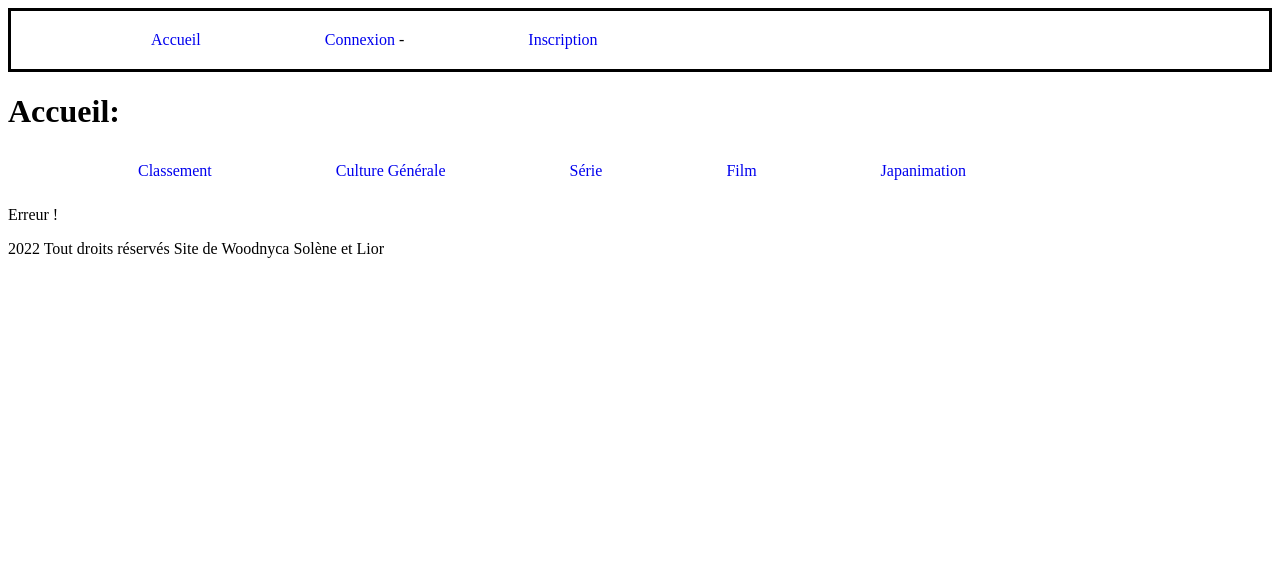
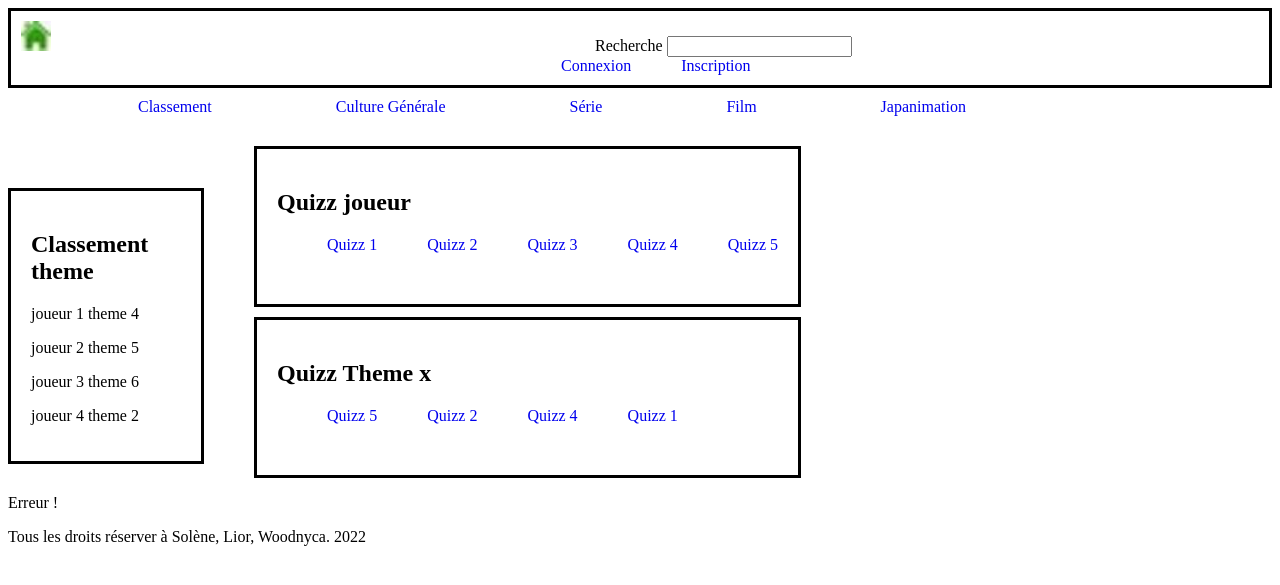
Before and after one commit to DUT-Info-Montreuil/L_univers_du_quizz_Lior_Solene_Woodnyca, a PHP site: page /index.php?module=accueil in a window 1280 px wide. Shown: the top 585 px of the page. Run offline with PHP 8.4, Linux system fonts and the light colour scheme.

Commit message:
modification du index.php, des vues et du html dans les vues

```diff
--- a/composants/vue_menue.php
+++ b/composants/vue_menue.php
@@ -5,13 +5,18 @@
 		public $contenu;
 
 		public function __construct (){
-			$this->contenu = '<nav><a href="index.php?module=accueil">Accueil</a>';
+			$this->contenu = '<a href="index.php?module=accueil" id="lienSite"><img id="img_logoSite" src="img_acc.jpg" alt="Logo Univers de quizz"></a>';
+
+			$this->contenu .=	'<label id="moteurDeRecherche"> Recherche
+									<input name="saisieDeRecherche" >
+								</label>';
+
 				if(!isset($_SESSION['login'])){
 
-					$this->contenu .= " <a href=index.php?module=connexion&action=connexion>Connexion</a> - <a href=index.php?module=connexion&action=inscription>Inscription</a></nav>";
+					$this->contenu .= ' <a class="lienConnexion" href=index.php?module=connexion&action=connexion>Connexion</a><a href=index.php?module=connexion&action=inscription>Inscription</a></nav>';
 
 				} else{
-					$this->contenu .= " <a href=index.php?module=connexion&action=deconnexion>Déconnexion</a></nav>";
+					$this->contenu .= ' <a class="lienConnexion" href=index.php?module=connexion&action=deconnexion>Déconnexion</a>';
 				}
 		}
 
--- a/index.php
+++ b/index.php
@@ -1,15 +1,11 @@
-<!DOCTYPE html>
+<!DOCTYPE HTML>
+<HTML lang="fr">
 
-<html>
-
-    <head>
-        <meta charset="UTF-8"/>
-        <link rel="stylesheet" href="style.css"/>
-        <title>Accueil</title>
-    </head>
-
-
-
+	<head>
+		<meta charset="UTF-8"/>
+		<title>Univers de Quizz</title>
+		<LINK href="style.css" rel="stylesheet" type="text/css">
+ 	</head>
 
 
     <body>
@@ -29,6 +25,9 @@
                     $module = new ModConnexion();
             }
         }
+        else {
+
+        }
 
         require_once "composants/comp_menu.php";
         $menu = new CompMenu();
@@ -36,5 +35,8 @@
         require_once "template.php";
 
         ?>
+
+
+
     </body>
-</html>
+</HTML>
--- a/modules/accueil/controleur_accueil.php
+++ b/modules/accueil/controleur_accueil.php
@@ -28,7 +28,6 @@
         }
 
         public function menu(){
-            $this->vue->afficher_titre();
             $this->vue->afficher_menu();
         }
 
--- a/modules/accueil/vue_accueil.php
+++ b/modules/accueil/vue_accueil.php
@@ -11,7 +11,9 @@
         }
 
         public function afficher_menu(){
-            echo '<nav> <a href="modules/classement/classement.php">Classement</a> <a href="modules/culture_g/culture_g.php">Culture Générale</a> <a href="modules/serie/serie.php">Série</a> <a href="modules/film/film.php">Film</a> <a href="modules/japanimation/japanimation.php">Japanimation</a> </nav>';
+
+            echo '<div id="classement"><h2>Classement theme</h2><p>joueur 1 theme 4</p><p>joueur 2 theme 5</p><p>joueur 3 theme 6</p><p>joueur 4 theme 2</p></div><section id="section_Quizz"><div id="Quizz_joueur" class="quizz"><h2>Quizz joueur</h2><a href="php_QuizzJoueur1">Quizz 1</a><a href="php_QuizzJoueur2">Quizz 2</a><a href="php_QuizzJoueur3">Quizz 3</a><a href="php_QuizzJoueur4">Quizz 4</a><a href="php_QuizzJoueur5">Quizz 5</a></div><div id="Quizz_theme_X" class="quizz"><h2>Quizz Theme x</h2><a href="php_QuizzTheme_x">Quizz 5</a><a href="php_QuizzTheme_x">Quizz 2</a><a href="php_QuizzTheme_x">Quizz 4</a><a href="php_QuizzTheme_x">Quizz 1</a></div></section>';
+
         }
 
         public function afficher_bienvenue(){
--- a/template.php
+++ b/template.php
@@ -1,18 +1,14 @@
-<!DOCTYPE html>
+<!DOCTYPE HTML>
+<HTML lang="fr">
 
-<html>
-
-<head>
-	<meta charset="UTF-8"/>
-	<link rel="stylesheet" href="style.css"/>
-	<title>Accueil</title>
-</head>
-
-
-
-
+	<head>
+		<meta charset="UTF-8"/>
+		<title>Univers de Quizz</title>
+		<LINK href="style.css" rel="stylesheet" type="text/css">
+ 	</head>
 
 <body>
+
 	<header>
 		<?php
 			include_once "composants/comp_menu.php";
@@ -21,14 +17,27 @@
 		?>
 	</header>
 
+	<nav>
+		<a href="modules/classement/classement.php">Classement</a>
+		<a href="modules/culture_g/culture_g.php">Culture Générale</a>
+		<a href="modules/serie/serie.php">Série</a>
+		<a href="modules/film/film.php">Film</a>
+		<a href="modules/japanimation/japanimation.php">Japanimation</a>
+	</nav>
+
+ 	</nav>
+
 	<main>
 		<?php
 			if(isset($module)){echo $module->affichage;}
 		?>
+
+
+
 	</main>
 
 	<footer>
-		<p> 2022 Tout droits réservés  Site de Woodnyca Solène et Lior</p>
-	</footer>
+ 		<p>Tous les droits réserver à Solène, Lior, Woodnyca. 2022</p>
+ 	</footer>
 
 </body>
```
